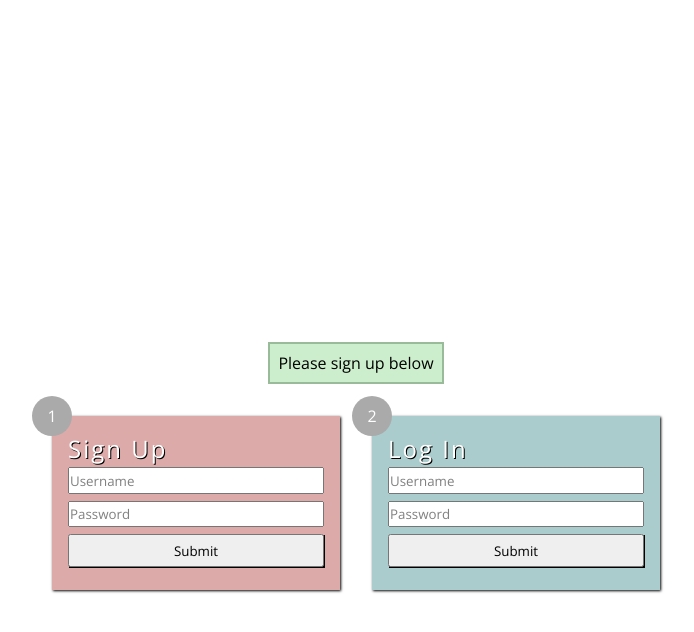
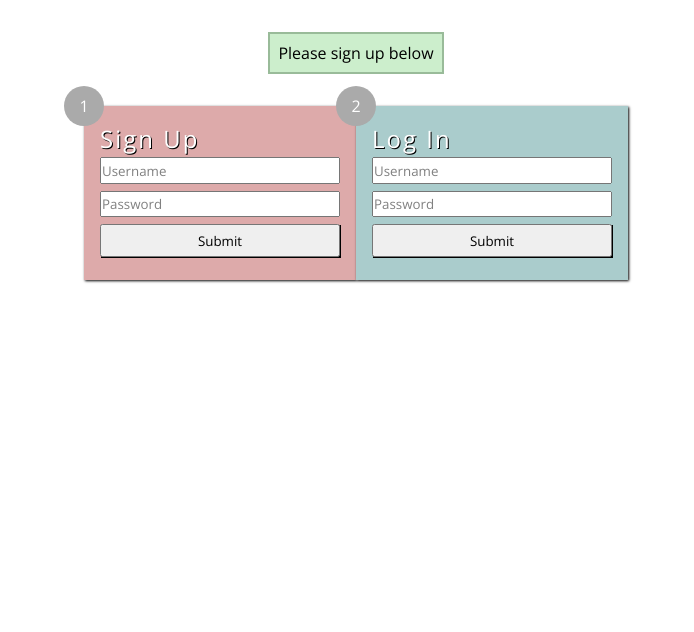
Before and after one commit to yu2/yu2.github.io, a Jekyll site: the page prj/ydnjs/ch1.2/login.html, which Jekyll copies as it is, in a window 1280 px wide. Shown: the top 632 px of the page, without its empty margins (284-978 px from the left). Built offline with Jekyll 4.4.1, drawn with Linux system fonts in a browser that asks for light colours.

Commit message:
Add files via upload

```diff
--- a/prj/ydnjs/ch1.2/login.css
+++ b/prj/ydnjs/ch1.2/login.css
@@ -8,12 +8,14 @@
 body {
   height: 100vh;
   display: flex;
-  flex-flow: column wrap;
+  flex-direction: column;
+  justify-content: start;
   align-items: center;
-  justify-content: center;
 }
 
 .message-display {
+  display: flex;
+  flex: 0 0 auto;
   background-color: #cec;
   border: 2px solid #9b9;
   padding: 0.5em;
@@ -22,7 +24,10 @@ body {
 
 .box-container {
   display: flex;
+  flex: 0 0 auto;
   flex-flow: row wrap;
+  align-items: center;
+  justify-content: center;
 }
 
 .box-border {
@@ -30,7 +35,6 @@ body {
   flex-basis: content;
   padding: 1em;
   position: relative;
-
 }
 
 #box-border-signup {
@@ -60,8 +64,11 @@ body {
 }
 
 .box {
+  display: flex;
+  flex: 0 0 auto;
+  flex-direction: column;
   position: relative;
-  width: 20vw;
+  min-width: 15em;
 }
 
 .box p {
@@ -74,6 +81,7 @@ body {
 
 form {
   display: flex;
+  flex: 0 0 auto;
   flex-direction: column;
   align-items: stretch;
 }
@@ -93,5 +101,6 @@ form > input[type="submit"] {
 }
 
 .divider {
-  margin: 1em;
+  width: 0em;
+  height: 0em;
 }
```
Also changed, not shown: prj/ydnjs/ch1.2/login.html (line endings or trailing spaces).
